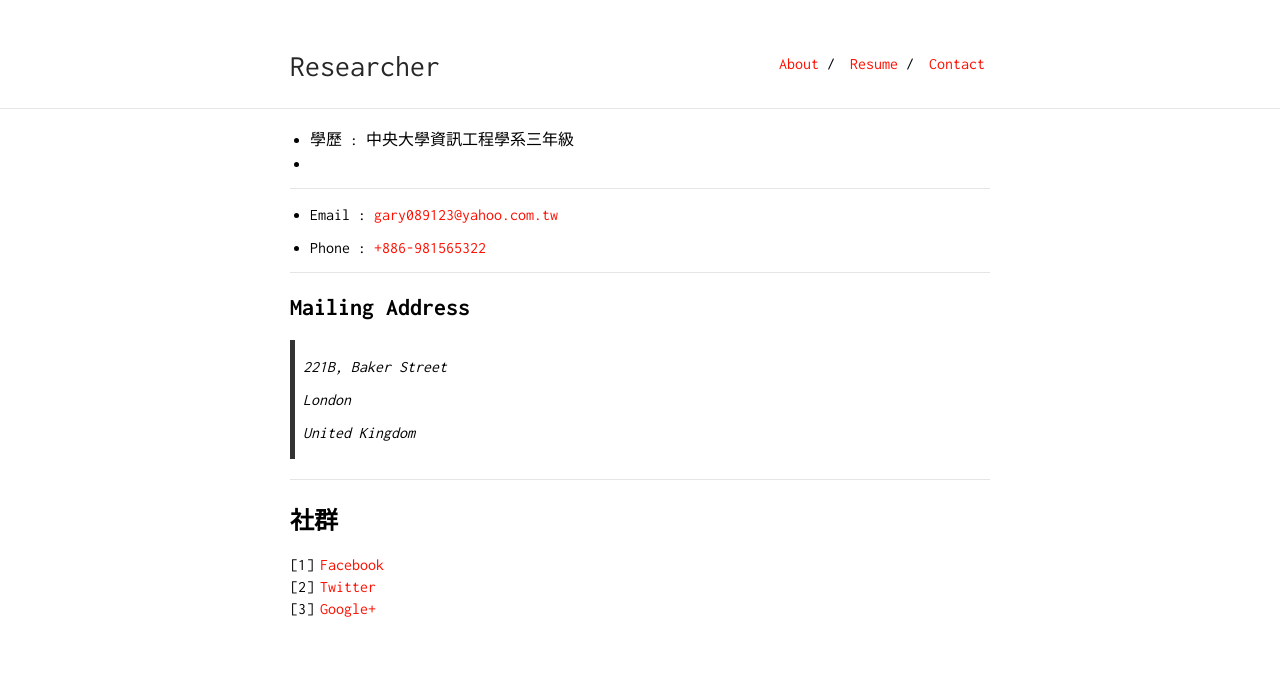
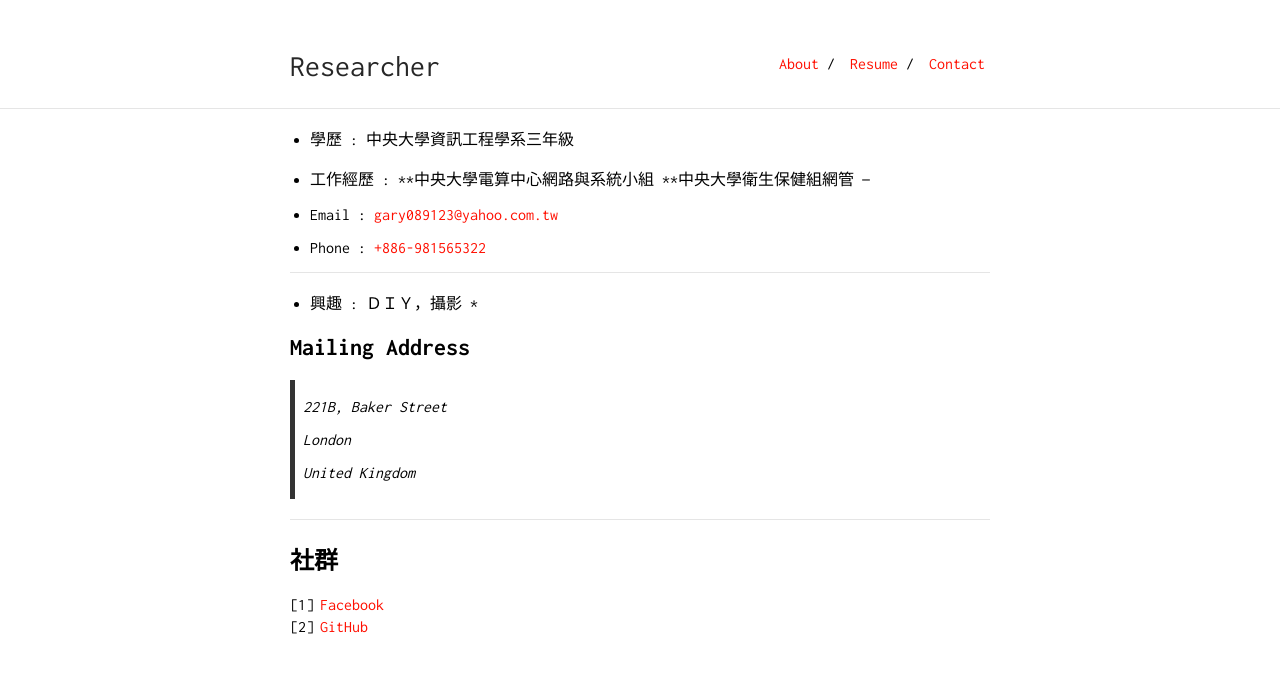
Before and after one commit to gary089123/resume, a Jekyll site: the page built from contact.md, in a window 1280 px wide. Shown: the top 673 px of the page. Built offline with Jekyll 4.4.1, drawn with Linux system fonts in a browser that asks for light colours.

Commit message:
Update contact.md

```diff
--- a/contact.md
+++ b/contact.md
@@ -3,9 +3,9 @@ layout: default
 is_contact: true
 ---
 * 學歷 : 中央大學資訊工程學系三年級
-*
-
-
+* 工作經歷 :
+**中央大學電算中心網路與系統小組
+**中央大學衛生保健組網管
 ---
 
 * Email : [gary089123@yahoo.com.tw](mailto: gary089123@yahoo.com.tw)
@@ -13,6 +13,8 @@ is_contact: true
 * Phone : [+886-981565322](tel:+886-981565322)
 
 ---
+* 興趣 : ＤＩＹ，攝影
+*
 
 ## Mailing Address
 
@@ -27,5 +29,4 @@ is_contact: true
 ## 社群
 
 1. [Facebook](https://www.facebook.com/profile.php?id=100000351841137&ref=bookmarks)
-2. [Twitter](#)
-3. [Google+](#)
+2. [GitHub](https://github.com/gary089123/)
```
